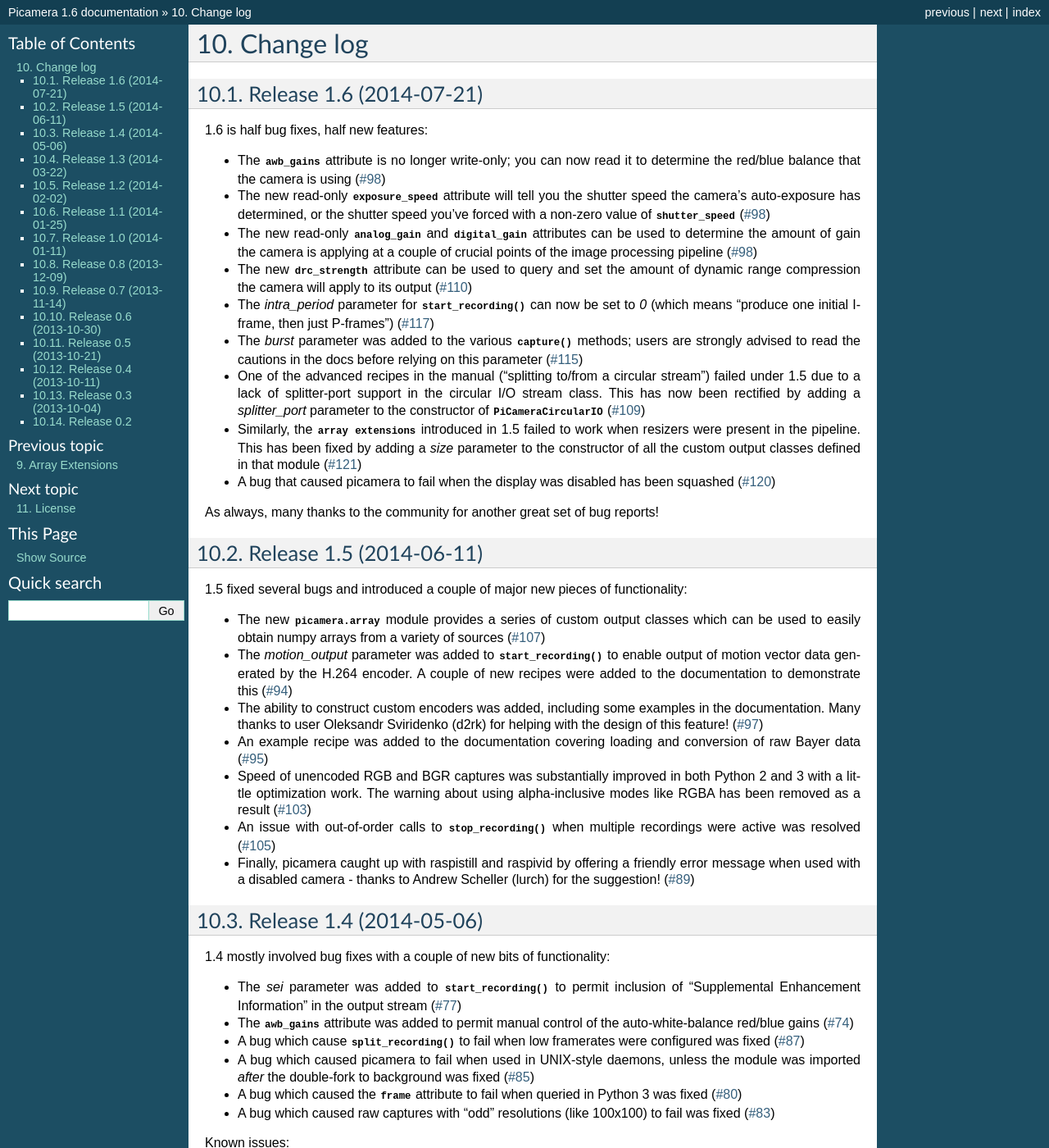
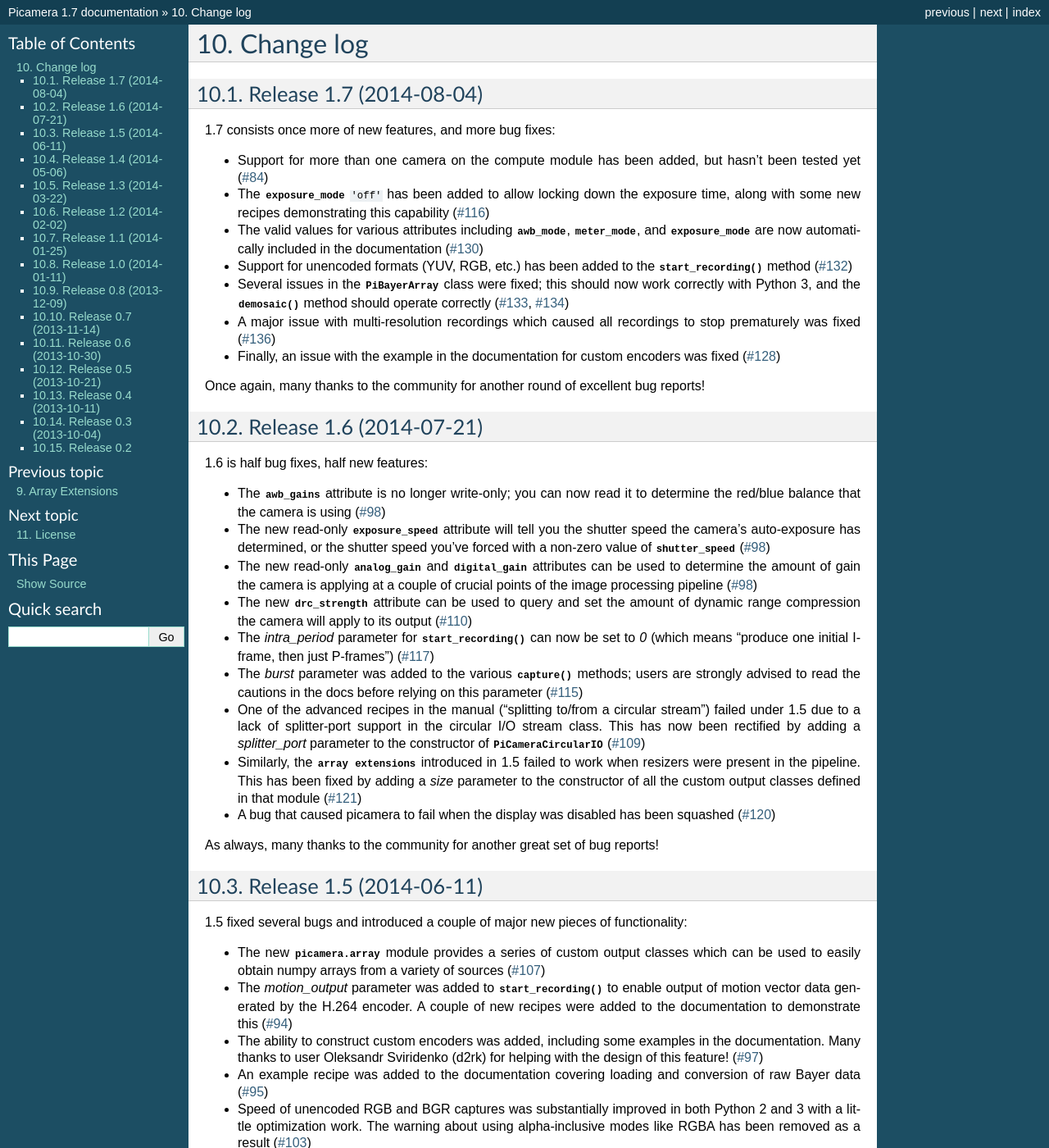
Before and after one commit to waveform80/picamera, a Sphinx documentation site: the page built from docs/changelog.rst, in a window 1280 px wide and 1400 px high. Shown: the whole window at 82% size. Built offline with Sphinx 7.4.7, drawn with Linux system fonts in a browser that asks for light colours; some of the changed text lies outside the part shown.

Commit message:
Prepping for 1.7 release

```diff
--- a/docs/changelog.rst
+++ b/docs/changelog.rst
@@ -3,6 +3,44 @@
 ==========
 Change log
 ==========
+
+
+Release 1.7 (2014-08-04)
+========================
+
+1.7 consists once more of new features, and more bug fixes:
+
+* Support for more than one camera on the compute module has been added, but
+  hasn't been tested yet (`#84`_)
+* The :attr:`~picamera.PiCamera.exposure_mode` ``'off'`` has been added to
+  allow locking down the exposure time, along with some new recipes
+  demonstrating this capability (`#116`_)
+* The valid values for various attributes including
+  :attr:`~picamera.PiCamera.awb_mode`, :attr:`~picamera.PiCamera.meter_mode`,
+  and :attr:`~picamera.PiCamera.exposure_mode` are now automatically included
+  in the documentation (`#130`_)
+* Support for unencoded formats (YUV, RGB, etc.) has been added to the
+  :meth:`~picamera.PiCamera.start_recording` method (`#132`_)
+* Several issues in the :class:`~picamera.array.PiBayerArray` class were fixed;
+  this should now work correctly with Python 3, and the
+  :meth:`~picamera.array.PiBayerArray.demosaic` method should operate correctly
+  (`#133`_, `#134`_)
+* A major issue with multi-resolution recordings which caused all recordings
+  to stop prematurely was fixed (`#136`_)
+* Finally, an issue with the example in the documentation for custom encoders
+  was fixed (`#128`_)
+
+Once again, many thanks to the community for another round of excellent bug
+reports!
+
+.. _#84: https://github.com/waveform80/picamera/issues/84
+.. _#116: https://github.com/waveform80/picamera/issues/116
+.. _#128: https://github.com/waveform80/picamera/issues/128
+.. _#130: https://github.com/waveform80/picamera/issues/130
+.. _#132: https://github.com/waveform80/picamera/issues/132
+.. _#133: https://github.com/waveform80/picamera/issues/133
+.. _#134: https://github.com/waveform80/picamera/issues/134
+.. _#136: https://github.com/waveform80/picamera/issues/136
 
 
 Release 1.6 (2014-07-21)
@@ -51,6 +89,7 @@
 .. _#117: https://github.com/waveform80/picamera/issues/117
 .. _#120: https://github.com/waveform80/picamera/issues/120
 .. _#121: https://github.com/waveform80/picamera/issues/121
+
 
 Release 1.5 (2014-06-11)
 ========================
--- a/setup.py
+++ b/setup.py
@@ -52,7 +52,7 @@
     pass
 
 __project__      = 'picamera'
-__version__      = '1.6'
+__version__      = '1.7'
 __author__       = 'Dave Hughes'
 __author_email__ = 'dave@waveform.org.uk'
 __url__          = 'http://picamera.readthedocs.org/'
```
